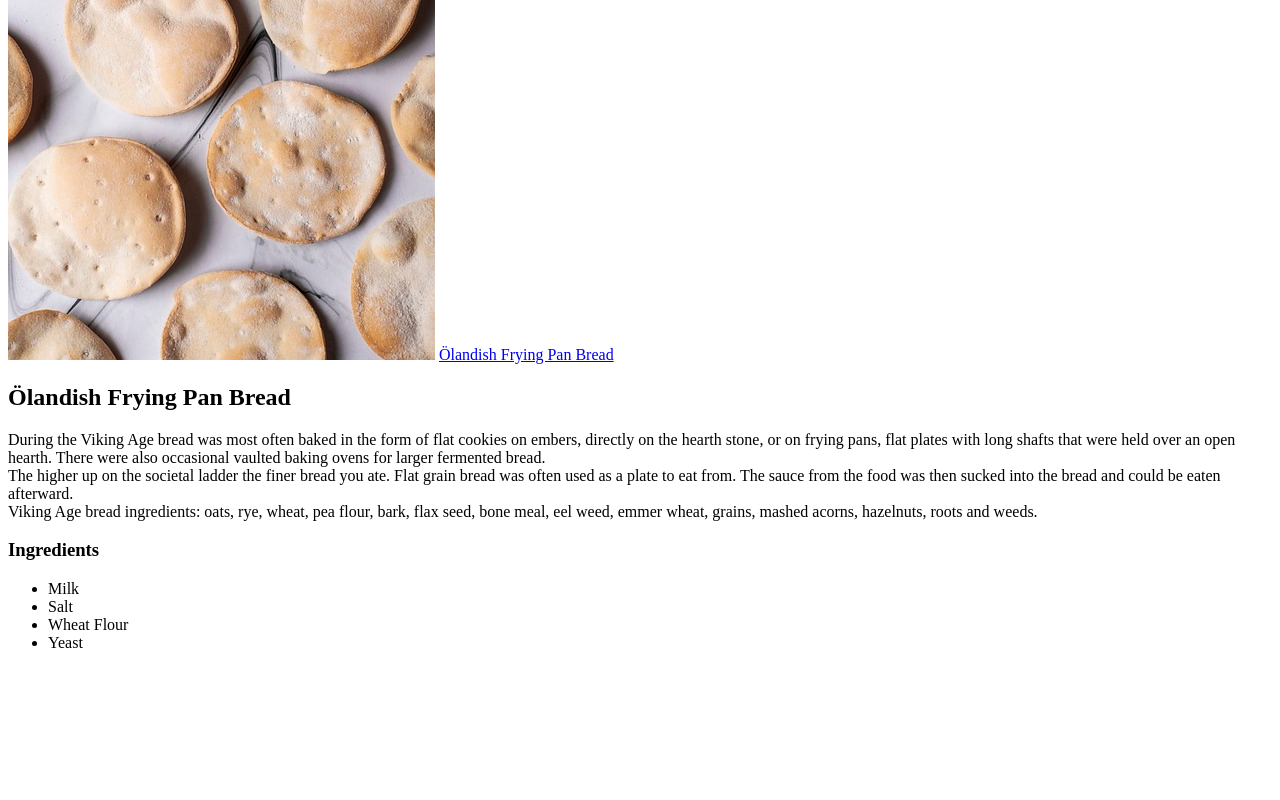
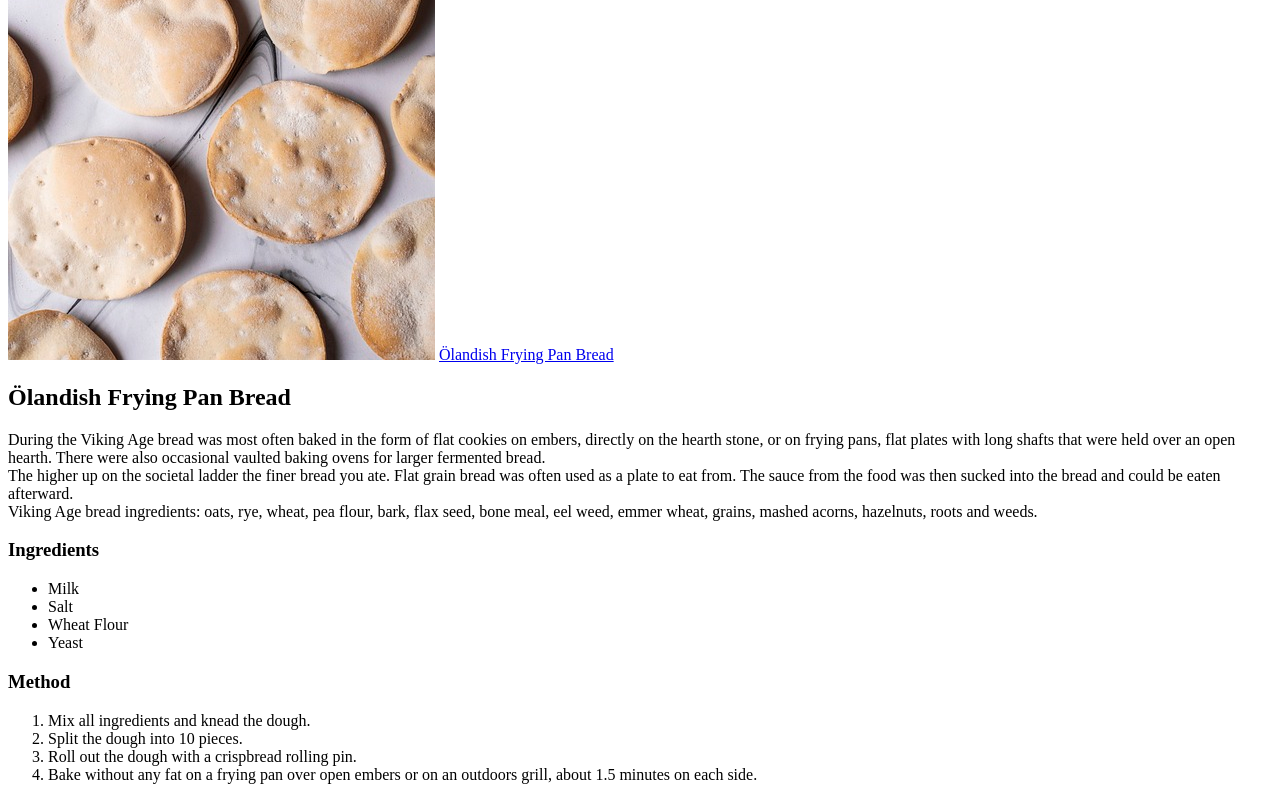
Before and after one commit to jaffacakes83/odin-recipes, a plain HTML site: page viking-food.html in a window 1280 px wide. Shown: the part 360-1160 px from the top of the page. Before the commit the page ends 1028 px from the top, so only its background shows below. Drawn offline with Linux system fonts and the light colour scheme.

Commit message:
Added ul/ol lists

```diff
--- a/viking-food.html
+++ b/viking-food.html
@@ -23,5 +23,12 @@
         <li>Wheat Flour</li>
         <li>Yeast</li>
     </ul>
+    <h3>Method</h3>
+    <ol>
+        <li>Mix all ingredients and knead the dough.</li>
+        <li>Split the dough into 10 pieces.</li>
+        <li>Roll out the dough with a crispbread rolling pin.</li>
+        <li>Bake without any fat on a frying pan over open embers or on an outdoors grill, about 1.5 minutes on each side.</li>
+    </ol>
 </body>
 </html>
```
